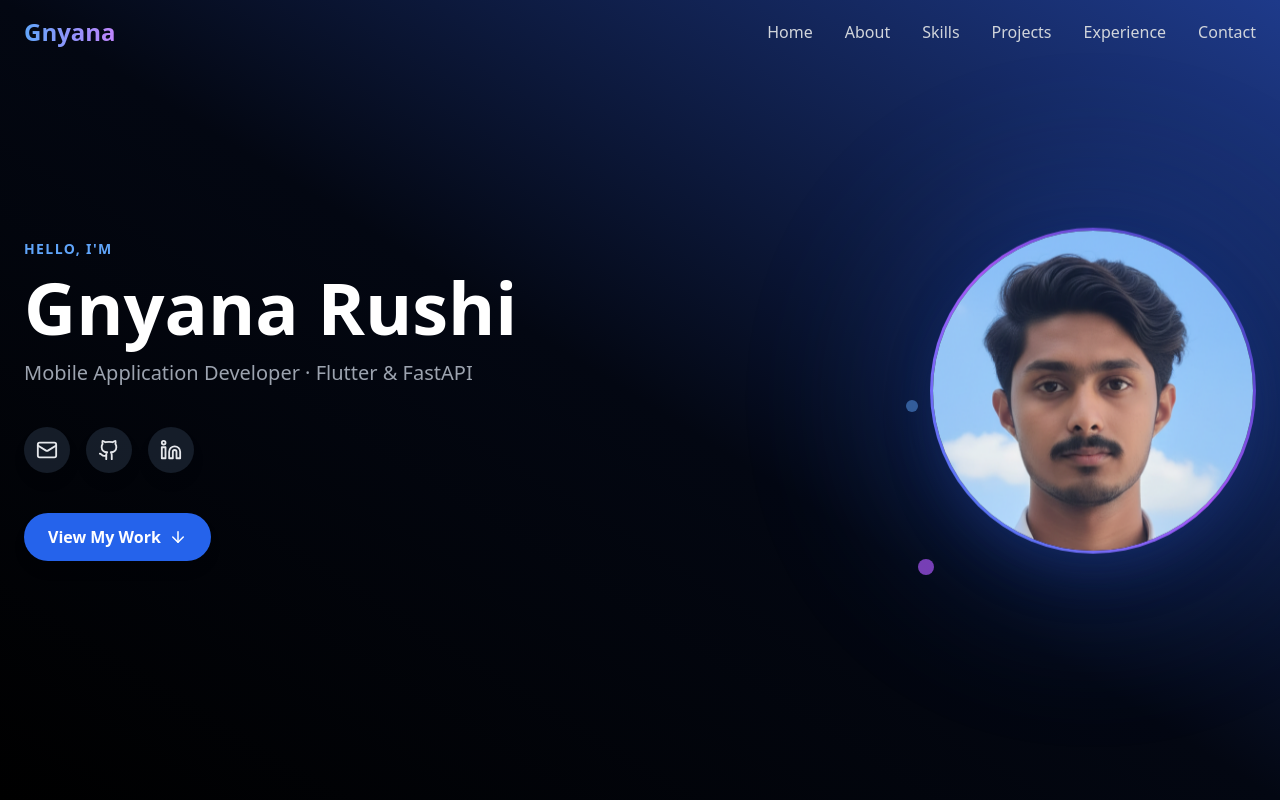
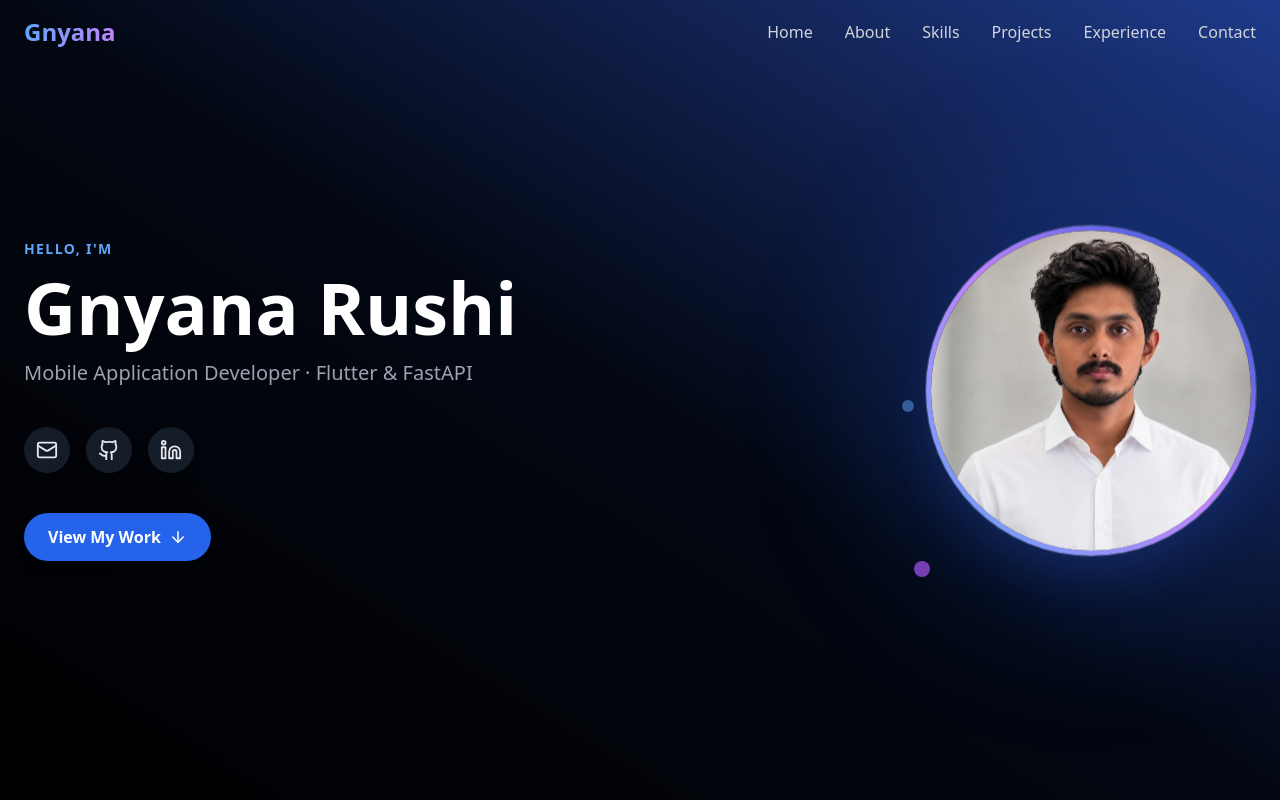
Before and after one commit to gnyanarushi/portfolio, a React (Vite) app: page / in a window 1280 px wide. Shown: the top 800 px of the page. Built offline with nearby package versions, Linux system fonts and the light colour scheme.

Commit message:
update profile picture and beautify hero avatar circle

```diff
--- a/src/components/sections/Hero.jsx
+++ b/src/components/sections/Hero.jsx
@@ -1,6 +1,6 @@
 import React from 'react';
 import { Github, Linkedin, Mail, ArrowDown } from 'lucide-react';
-import profileImg from '../../assets/images/rishi.png';
+import profileImg from '../../assets/images/my_prof2.png';
 
 const Hero = () => {
   const scrollToSection = (sectionId) => {
@@ -85,12 +85,12 @@ const Hero = () => {
               <span className="absolute top-1/2 -left-6 w-3 h-3 rounded-full bg-blue-400 opacity-50" />
 
               {/* Gradient border + float animation */}
-              <div className="p-[3px] rounded-full bg-gradient-to-tr from-blue-500 via-purple-500 to-blue-800 animate-float shadow-2xl shadow-blue-900/50">
-                <div className="rounded-full overflow-hidden w-60 h-60 md:w-72 md:h-72 lg:w-80 lg:h-80 bg-gray-900">
+              <div className="p-[5px] rounded-full bg-gradient-to-tr from-blue-400 via-purple-400 to-blue-700 animate-float shadow-2xl shadow-blue-900/50 ring-1 ring-white/20">
+                <div className="rounded-full overflow-hidden w-60 h-60 md:w-72 md:h-72 lg:w-80 lg:h-80 bg-gray-900 shadow-inner shadow-black/50">
                   <img
                     src={profileImg}
                     alt="Gnyana Rushi"
-                    className="w-full h-full object-cover object-top"
+                    className="w-full h-full object-cover object-top scale-105"
                   />
                 </div>
               </div>
```
Also changed, not shown: src/assets/images/my_prof2.png (added).
